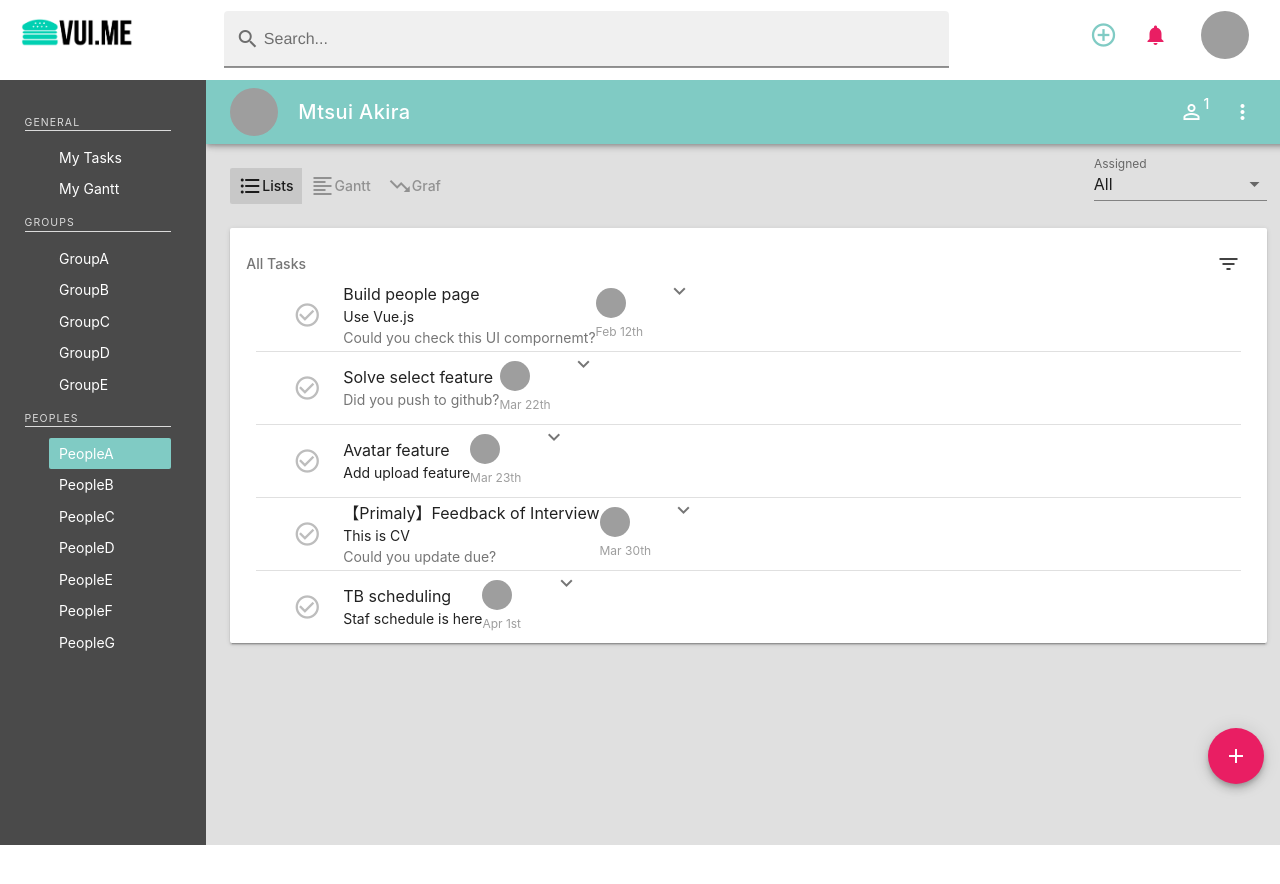
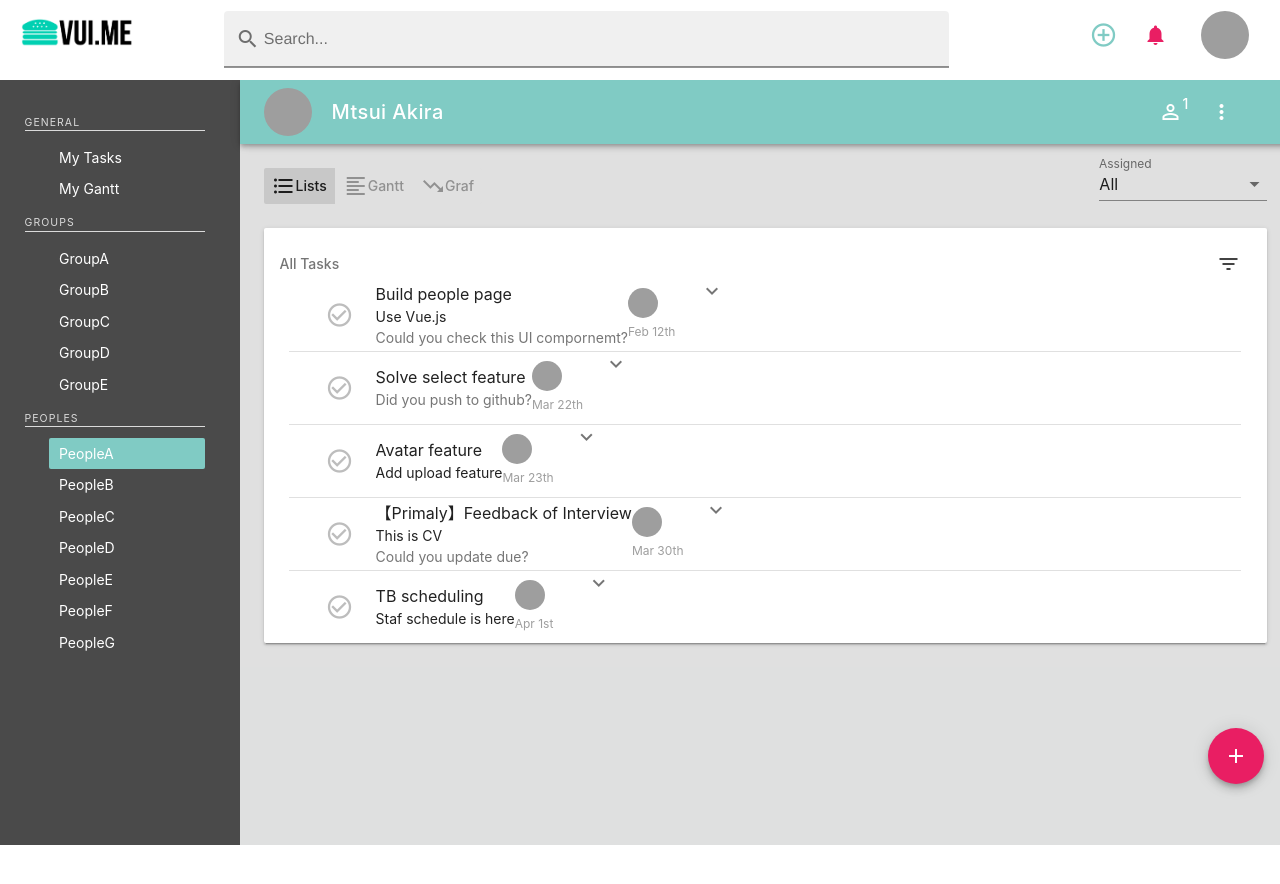
Before and after one commit to nomalio14/vuime, a Vue app: page /peoplePage in a window 1280 px wide. Shown: the top 884 px of the page. After the commit the page ends 845 px from the top, so only its background shows below. Built offline with nearby package versions, Linux system fonts and the light colour scheme; grey boxes are pictures that could not be loaded.

Commit message:
solved fixed sub header

```diff
--- a/src/App.vue
+++ b/src/App.vue
@@ -80,11 +80,15 @@ export default {
 }
 </script>
 <style>
-@media screen and (max-width:1023px) {
+@media screen and (max-width:1090px) {
 .is-fullheight{
   padding-top: 47px;
 }
   }
+.application--wrap{
+  background-color: #DFE0E0;
+  width: 100%;
+}
 
 #app {
   font-family: 'Avenir', Helvetica, Arial, sans-serif;
@@ -97,7 +101,15 @@ export default {
   float: right;
   margin-right: 20px;
 }
+.is-sidebar-menu.is-hidden-touch{
+  width: 250px;
+}
 .is-sidebar-menu {
+  position: fixed;
+  z-index: 1;
+  min-height: calc(100vh - ( 3.25rem - .75rem ) );
+  max-height: calc(100vh - ( 3.25rem - .75rem ) );
+  height: calc(100vh - ( 3.25rem - .75rem ) );
   padding: 2.5rem;
   background: #4a4a4a;
 }
@@ -114,9 +126,6 @@ export default {
   color: white;
 }
 .columns.is-fullheight {
-  min-height: calc(100vh - ( 3.25rem - .75rem ) );
-  max-height: calc(100vh - ( 3.25rem - .75rem ) );
-  height: calc(100vh - ( 3.25rem - .75rem ) );
   display: flex;
   flex-direction: row;
   justify-content: stretch;
--- a/src/components/peoplePage.vue
+++ b/src/components/peoplePage.vue
@@ -1,11 +1,6 @@
 <template>
-<span class="column is-main-content">
-    <div
-    class="hide-overflow"
-    style="position: relative;"
-  >
+<div class="column is-main-content" id="mainContent">
     <v-toolbar
-      floating
       color="teal lighten-3"
       dark
       class="contentToolbar"
@@ -25,12 +20,8 @@
       </v-btn>
       </div>
     </v-toolbar>
-    <div
-      class="scroll-y"
-      style="max-height: 800px;"
-    >
-    <v-container style="height: 1000px;">
-
+    <div>
+    <v-container style="margin-top:64px;">
     <div class="contentControl">
     <div class="field is-grouped">
         <v-btn-toggle class="filterItemToggle"  v-model="toggle_exclusive">
@@ -51,16 +42,23 @@
     </v-container>
     </div>
   </div>
-  </span>
 </template>
 
 <style>
+.rightItemOfcontentToolbar {
+  margin-right: 250px!important;
+}
+#mainContent {
+  margin-left: 250px;
+}
 .v-toolbar__content{
   width: 100%!important;
 }
 
 .contentToolbar{
+  position: fixed!important;
   width: 100%!important;
+  z-index: 100!important;
 }
 .v-toolbar--floating{
   margin:0!important;
@@ -92,6 +90,17 @@
 .filterItemActive{
   background-color: white;
 }
+@media screen and (max-width:1090px) {
+#mainContent{
+  margin:0!important;
+}
+.rightItemOfcontentToolbar {
+  margin-right: 0!important;
+}
+.contentToolbar {
+  margin-left:10px;
+}
+  }
 </style>
 
 <script>
--- a/src/components/taskListOnPeople.vue
+++ b/src/components/taskListOnPeople.vue
@@ -83,8 +83,8 @@
       <v-layout row wrap>
       <v-flex xs5 sm12 md12>
       <v-menu
-        v-model="menu3"
-        :close-on-content-click="false"
+        :v-model="item.startDateMenu"
+        :close-on-content-click="true"
         :nudge-right="40"
         lazy
         transition="scale-transition"
@@ -95,6 +95,7 @@
         <template v-slot:activator="{ on }">
           <v-text-field
             v-model="date3"
+            class="calendarOnDetail"
             label="Start date"
             readonly
             v-on="on"
@@ -102,14 +103,14 @@
             color="teal lighten-3"
           ></v-text-field>
         </template>
-        <v-date-picker color="teal lighten-3" no-title v-model="date3" @input="menu3 = false"></v-date-picker>
+        <v-date-picker color="teal lighten-3" no-title v-model="date3"></v-date-picker>
       </v-menu>
       </v-flex>
       <v-spacer></v-spacer>
       <v-flex xs5 sm12 md12 class="scheduler">
       <v-menu class="endDate"
-        v-model="menu4"
-        :close-on-content-click="false"
+        :v-model="item.endDateMenu"
+        :close-on-content-click="true"
         :nudge-right="40"
         lazy
         transition="scale-transition"
@@ -120,6 +121,7 @@
         <template v-slot:activator="{ on }">
           <v-text-field
             v-model="date4"
+            class="calendarOnDetail"
             label="Due date"
             readonly
             v-on="on"
@@ -127,7 +129,7 @@
             color="teal lighten-3"
           ></v-text-field>
         </template>
-        <v-date-picker class="date4" color="teal lighten-3" no-title v-model="date4" @input="menu4 = false"></v-date-picker>
+        <v-date-picker class="date4" color="teal lighten-3" no-title v-model="date4"></v-date-picker>
       </v-menu>
       </v-flex>
       </v-layout>
@@ -153,6 +155,7 @@
     </template>
   </v-combobox>
   <v-text-field
+            class="shareUrl"
             value="http://...."
             label="Share"
             prepend-icon="share"
@@ -198,6 +201,13 @@
   </template>
 
   <style>
+  .shareUrl{
+    font-size:13px!important;
+  }
+  .calendarOnDetail{
+    font-size: 13px!important;
+  }
+
   .noteContents{
     height: 300px;
   }
@@ -286,6 +296,8 @@ export default {
         },
       tasks: [
           {
+            startDateMenu:'st1',
+            endDateMenu:'en1',
             due: 'Feb 12th',
             createdAt:'Feb 3th',
             headline: 'Use Vue.js',
@@ -296,6 +308,8 @@ export default {
             subtitle: "Could you check this UI compornemt?"
           },
           {
+            startDateMenu:'st2',
+            endDateMenu:'en2',
             due: 'Mar 22th',
             createdAt:'Feb 5th',
             title: 'Solve select feature',
@@ -305,6 +319,8 @@ export default {
             subtitle: "Did you push to github?"
           },
           {
+            startDateMenu:'st3',
+            endDateMenu:'en3',
             due: 'Mar 23th',
             createdAt:'Feb 10th',
             headline: 'Add upload feature',
@@ -314,6 +330,8 @@ export default {
             title: 'Avatar feature',
           },
           {
+            startDateMenu:'st4',
+            endDateMenu:'en4',
             due: 'Mar 30th',
             createdAt:'Feb 21th',
             headline: 'This is CV',
@@ -324,6 +342,8 @@ export default {
             subtitle: 'Could you update due?'
           },
           {
+            startDateMenu:'st5',
+            endDateMenu:'en5',
             due: 'Apr 1st',
             createdAt:'Feb 25th',
             headline: 'Staf schedule is here',
```
